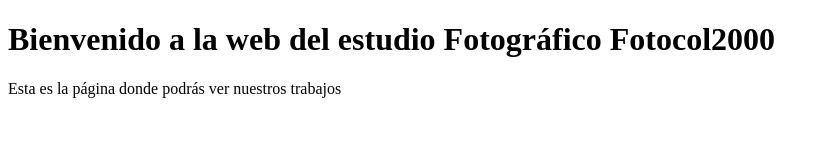
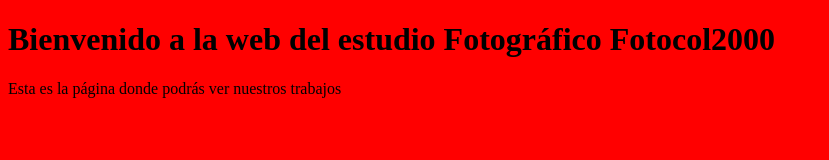
Before and after one commit to eldeivich/pagina-web, a plain HTML site: page index.html in a window 1280 px wide. Shown: the whole page, without its empty margins (0-829 px from the left). Drawn offline with Linux system fonts and the light colour scheme.

Commit message:
ups...
Mira que soy zopenco no es un guión, si no una /

```diff
--- a/index.html
+++ b/index.html
@@ -3,7 +3,7 @@
     <head>
         <meta charset="utf-8">
         <title>Estudio Fotográfico Fotocol2000</title>
-        <link rel="stylesheet" type="text-css" href="main.css">
+        <link rel="stylesheet" type="text/css" href="main.css">
     </head>
     <body>
         <h1>Bienvenido a la web del estudio Fotográfico Fotocol2000</h1>
```
